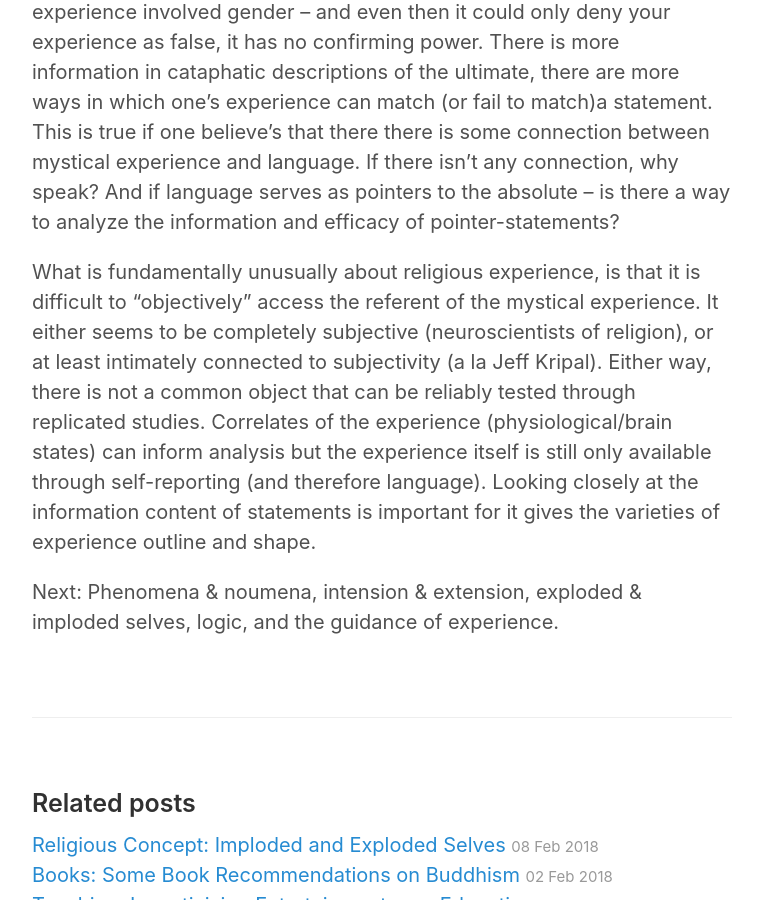
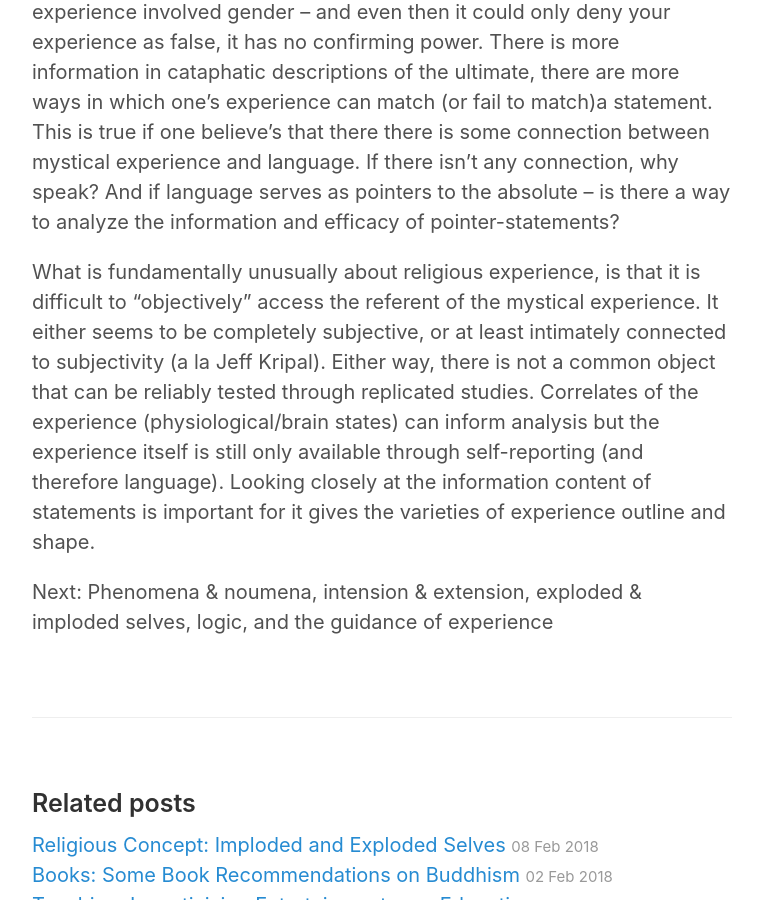
Before and after one commit to matthewsouthey/matthewsouthey.github.io, a Jekyll site: the page built from _posts/2018-03-20-apo-cata.md, in a window 1280 px wide and 900 px high, scrolled down 4894 px. Shown: the whole window, without its empty margins (258-1021 px from the left). Built offline with Jekyll 4.4.1, drawn with Linux system fonts in a browser that asks for light colours; our own code applies the rules of GitHub Pages for plain Markdown files; comment, search, counter and statistics services are not loaded.

Commit message:
Create 2018-03-20-apo-cata.md

```diff
--- a/_posts/2018-03-20-apo-cata.md
+++ b/_posts/2018-03-20-apo-cata.md
@@ -37,7 +37,7 @@ In religion, the cataphatic statement that brahman (the ultimate) is truth, cons
 
 If brahman was apophatically defined as “not gendered”, this statement could only define (give information about) your experience if your experience involved gender – and even then it could only deny your experience as false, it has no confirming power. There is more information in cataphatic descriptions of the ultimate, there are more ways in which one's experience can match (or fail to match)a statement. This is true if one believe's that there there is some connection between mystical experience and language. If there isn’t any connection, why speak? And if language serves as pointers to the absolute – is there a way to analyze the information and efficacy of pointer-statements?
 
-What is fundamentally unusually about religious experience, is that it is difficult to "objectively" access the referent of the mystical experience. It either seems to be completely subjective (neuroscientists of religion), or at least intimately connected to subjectivity (a la Jeff Kripal). Either way, there is not a common object that can be reliably tested through replicated studies.  Correlates of the experience (physiological/brain states) can inform analysis but the experience itself is still only available through self-reporting (and therefore language). Looking closely at the information content of statements is important for it gives the varieties of experience outline and shape.
+What is fundamentally unusually about religious experience, is that it is difficult to "objectively" access the referent of the mystical experience. It either seems to be completely subjective, or at least intimately connected to subjectivity (a la Jeff Kripal). Either way, there is not a common object that can be reliably tested through replicated studies.  Correlates of the experience (physiological/brain states) can inform analysis but the experience itself is still only available through self-reporting (and therefore language). Looking closely at the information content of statements is important for it gives the varieties of experience outline and shape.
 
 
-Next: Phenomena & noumena, intension & extension, exploded & imploded selves, logic, and the guidance of experience.
+Next: Phenomena & noumena, intension & extension, exploded & imploded selves, logic, and the guidance of experience
```
